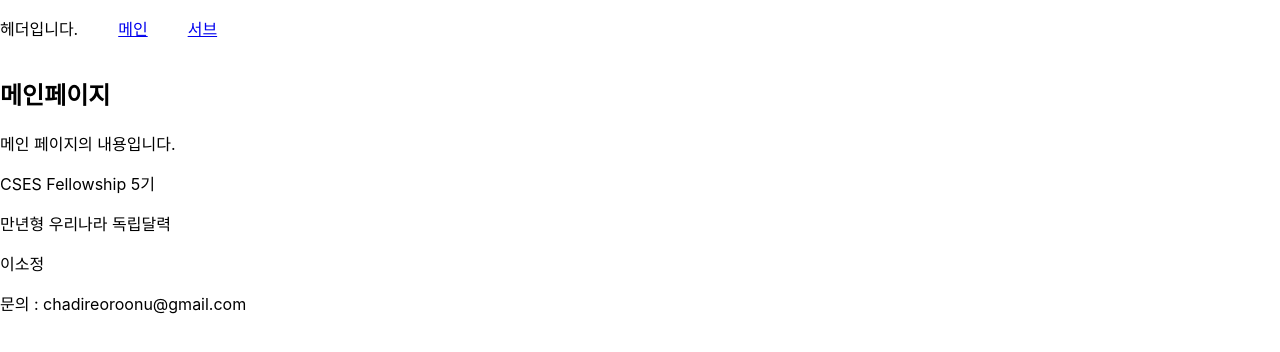
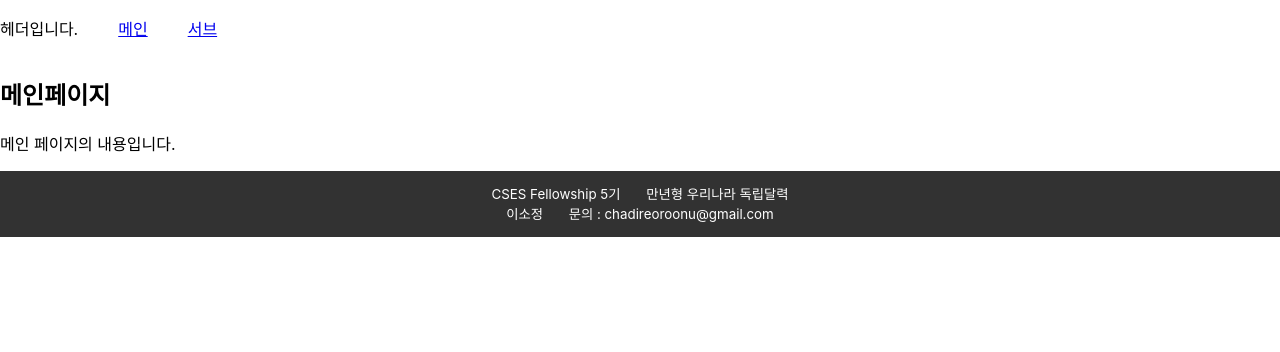
Before and after one commit to chadireoroonu/Independence, a React (Create React App) app in the folder calendar/: page / in a window 1280 px wide. Shown: the top 352 px of the page. Built offline with nearby package versions, Linux system fonts and the light colour scheme.

Commit message:
💄 Design: footer css

```diff
--- a/calendar/src/App.css
+++ b/calendar/src/App.css
@@ -1,5 +1,7 @@
 .App {
   text-align: center;
+  display: flex;
+  width: 100%;
 }
 
 .App-logo {
@@ -41,3 +43,41 @@
   display: flex;
   flex-direction: row;
 }
+
+#footer {
+  width: 100%;
+  display: flex;
+  flex-direction: column;
+  justify-content: center;
+  align-items: center;
+  background-color: #323232;
+
+  /* font */
+  color: white;
+  font-size: 10pt;
+}
+
+#footer-first-line {
+  width: 100%;
+  justify-content: center;
+  display: flex;
+  flex-direction: row;
+  margin-bottom: -2%;
+}
+
+.inner-footer-first-line {
+  display: flex;
+  margin: 0 1% 0 1%;
+}
+
+#footer-second-line {
+  width: 100%;
+  justify-content: center;
+  display: flex;
+  flex-direction: row;
+}
+
+.inner-footer-second-line {
+  display: flex;
+  margin: 0 1% 0 1%;
+}
```
